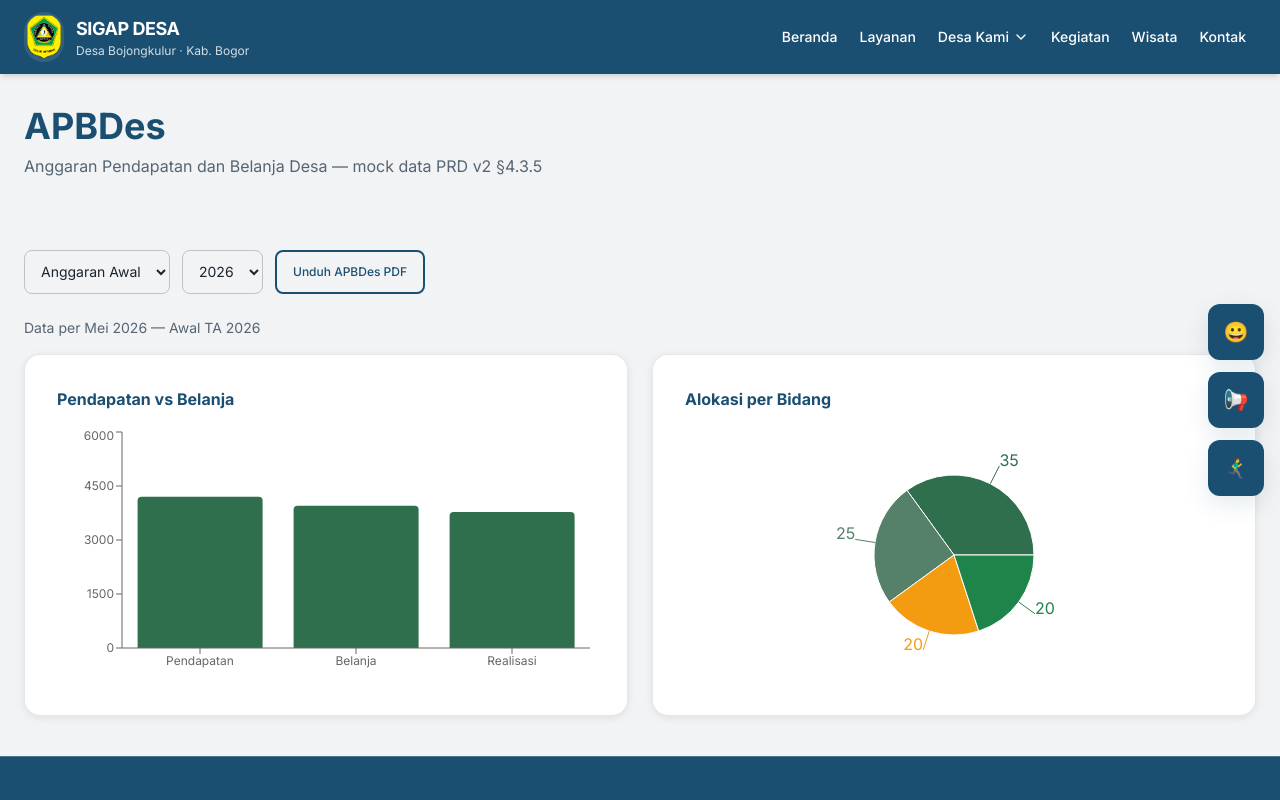
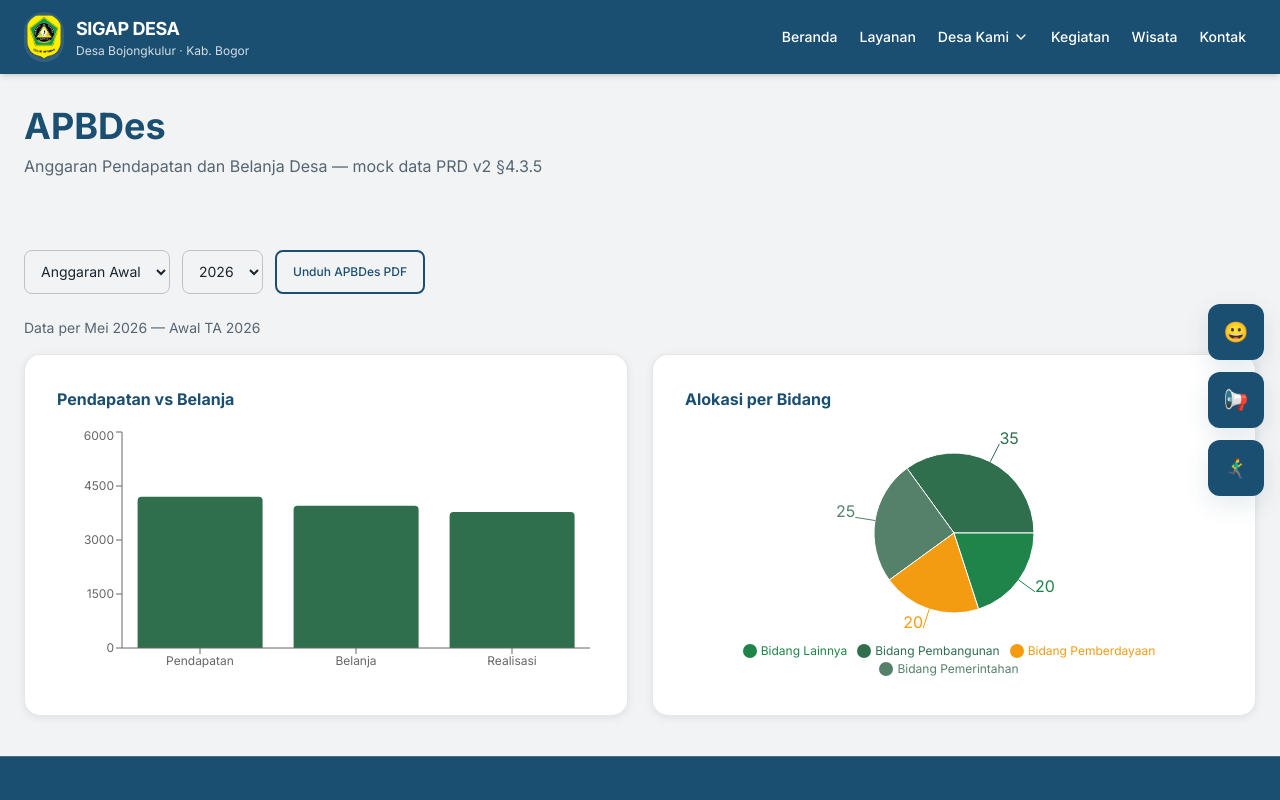
Before and after one commit to inspiralabs/teras-desa-app, a Next.js app: page /apbdes in a window 1280 px wide. Shown: the top 800 px of the page. Built offline with nearby package versions, Linux system fonts and the light colour scheme.

Commit message:
Add Legend component to PieChart in APBDes and DataDesa pages for improved data visualization

```diff
--- a/src/app/apbdes/page.tsx
+++ b/src/app/apbdes/page.tsx
@@ -9,6 +9,7 @@ import {
   PieChart,
   ResponsiveContainer,
   Tooltip,
+  Legend,
   XAxis,
   YAxis,
 } from "recharts";
@@ -113,6 +114,12 @@ export default function ApbdesPage() {
                       ))}
                     </Pie>
                     <Tooltip />
+                    <Legend
+                      verticalAlign="bottom"
+                      align="center"
+                      iconType="circle"
+                      wrapperStyle={{ fontSize: 12, paddingTop: 8 }}
+                    />
                   </PieChart>
                 </ResponsiveContainer>
               </div>
--- a/src/app/data-desa/page.tsx
+++ b/src/app/data-desa/page.tsx
@@ -8,6 +8,7 @@ import {
   PieChart,
   ResponsiveContainer,
   Tooltip,
+  Legend,
   XAxis,
   YAxis,
 } from "recharts";
@@ -52,6 +53,12 @@ export default function DataDesaPage() {
                       ))}
                     </Pie>
                     <Tooltip />
+                    <Legend
+                      verticalAlign="bottom"
+                      align="center"
+                      iconType="circle"
+                      wrapperStyle={{ fontSize: 12, paddingTop: 8 }}
+                    />
                   </PieChart>
                 </ResponsiveContainer>
               </div>
```
